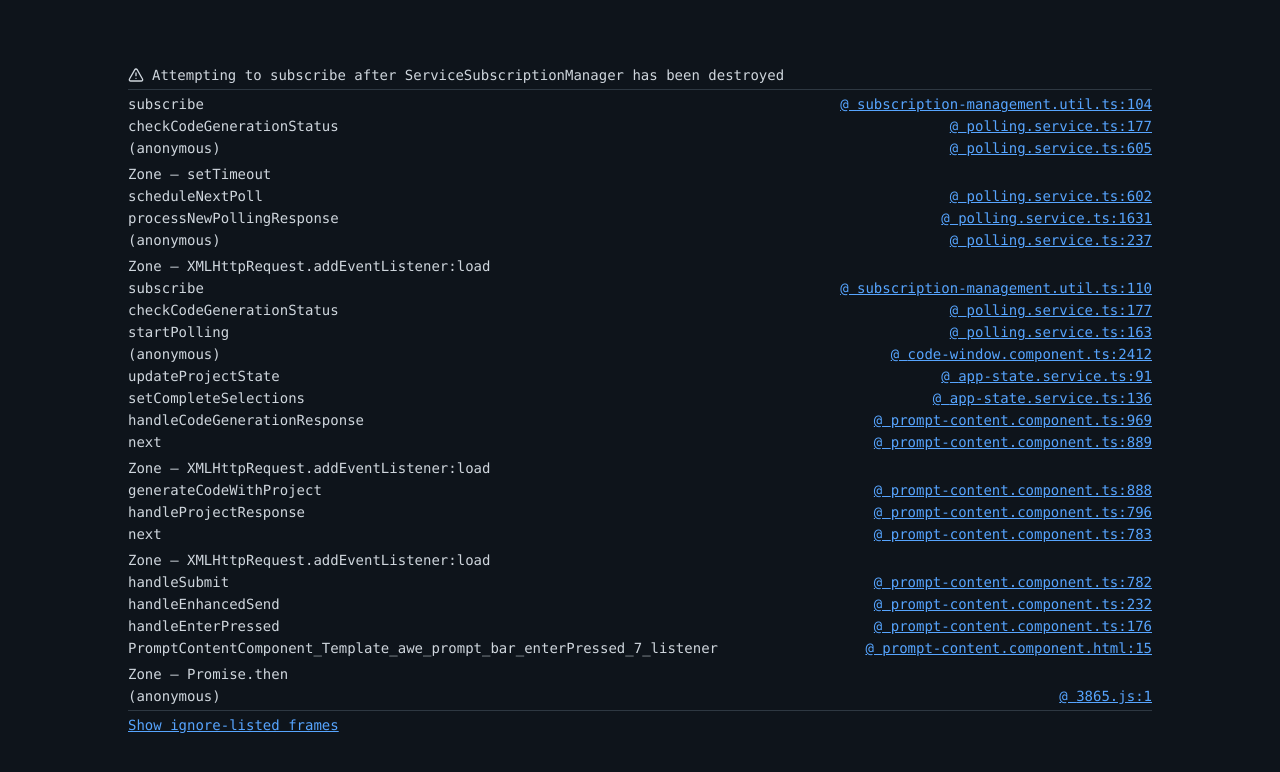
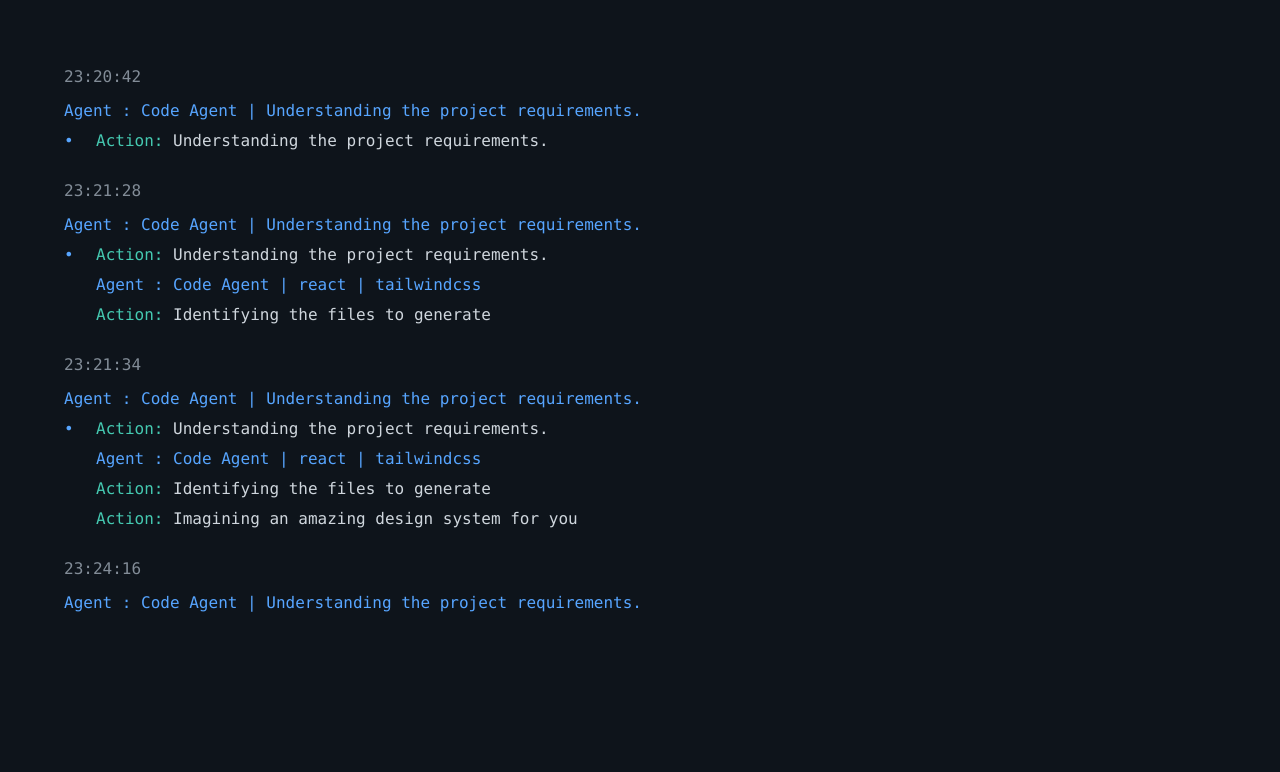
Before and after one commit to SadiqNaizam/mlo-a774-59c6, a React (Vite) app: page / in a window 1280 px wide. Shown: the top 772 px of the page. Built offline with nearby package versions, Linux system fonts and the light colour scheme.

Commit message:
Updated code files: Index.tsx

```diff
--- a/src/pages/Index.tsx
+++ b/src/pages/Index.tsx
@@ -1,16 +1,80 @@
 import React from 'react';
-import ConsoleView from '@/components/ConsoleView';
 
-/**
- * Renders a page that displays a console log view, based on a design image.
- * This page sets a global monospace font and dark theme.
- */
 const IndexPage: React.FC = () => {
   return (
-    <div className="flex min-h-screen items-center justify-center bg-background p-4 font-mono text-foreground">
-      <main className="w-full max-w-screen-lg">
-        <ConsoleView />
-      </main>
+    <div className="bg-background text-foreground font-mono min-h-screen p-8 sm:p-12 lg:p-16">
+      <div className="space-y-6 text-base leading-relaxed">
+        {/* Entry 1 */}
+        <div>
+          <p className="text-muted-foreground mb-2">23:20:42</p>
+          <div className="space-y-1">
+            <p className="text-primary">Agent : Code Agent | Understanding the project requirements.</p>
+            <div className="flex items-start">
+              <span className="text-primary mr-4 w-4">•</span>
+              <p>
+                <span className="text-secondary">Action: </span>
+                <span className="text-foreground">Understanding the project requirements.</span>
+              </p>
+            </div>
+          </div>
+        </div>
+
+        {/* Entry 2 */}
+        <div>
+          <p className="text-muted-foreground mb-2">23:21:28</p>
+          <div className="space-y-1">
+            <p className="text-primary">Agent : Code Agent | Understanding the project requirements.</p>
+            <div className="flex items-start">
+              <span className="text-primary mr-4 w-4">•</span>
+              <div className="space-y-1">
+                <p>
+                  <span className="text-secondary">Action: </span>
+                  <span className="text-foreground">Understanding the project requirements.</span>
+                </p>
+                <p className="text-primary">Agent : Code Agent | react | tailwindcss</p>
+                <p>
+                  <span className="text-secondary">Action: </span>
+                  <span className="text-foreground">Identifying the files to generate</span>
+                </p>
+              </div>
+            </div>
+          </div>
+        </div>
+
+        {/* Entry 3 */}
+        <div>
+          <p className="text-muted-foreground mb-2">23:21:34</p>
+          <div className="space-y-1">
+            <p className="text-primary">Agent : Code Agent | Understanding the project requirements.</p>
+            <div className="flex items-start">
+              <span className="text-primary mr-4 w-4">•</span>
+              <div className="space-y-1">
+                <p>
+                  <span className="text-secondary">Action: </span>
+                  <span className="text-foreground">Understanding the project requirements.</span>
+                </p>
+                <p className="text-primary">Agent : Code Agent | react | tailwindcss</p>
+                <p>
+                  <span className="text-secondary">Action: </span>
+                  <span className="text-foreground">Identifying the files to generate</span>
+                </p>
+                <p>
+                  <span className="text-secondary">Action: </span>
+                  <span className="text-foreground">Imagining an amazing design system for you</span>
+                </p>
+              </div>
+            </div>
+          </div>
+        </div>
+
+        {/* Entry 4 */}
+        <div>
+          <p className="text-muted-foreground mb-2">23:24:16</p>
+          <div className="space-y-1">
+            <p className="text-primary">Agent : Code Agent | Understanding the project requirements.</p>
+          </div>
+        </div>
+      </div>
     </div>
   );
 };
```
